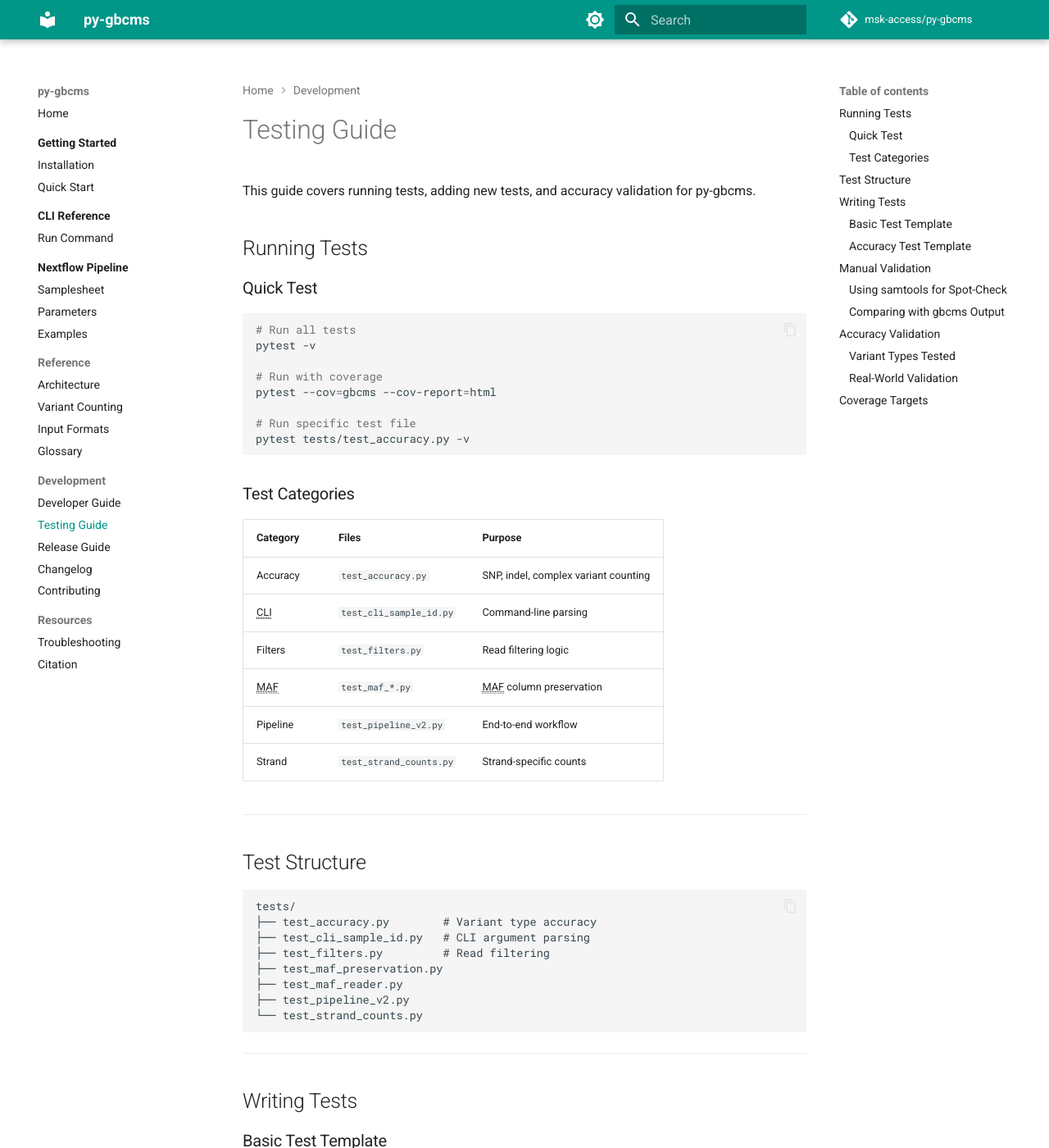
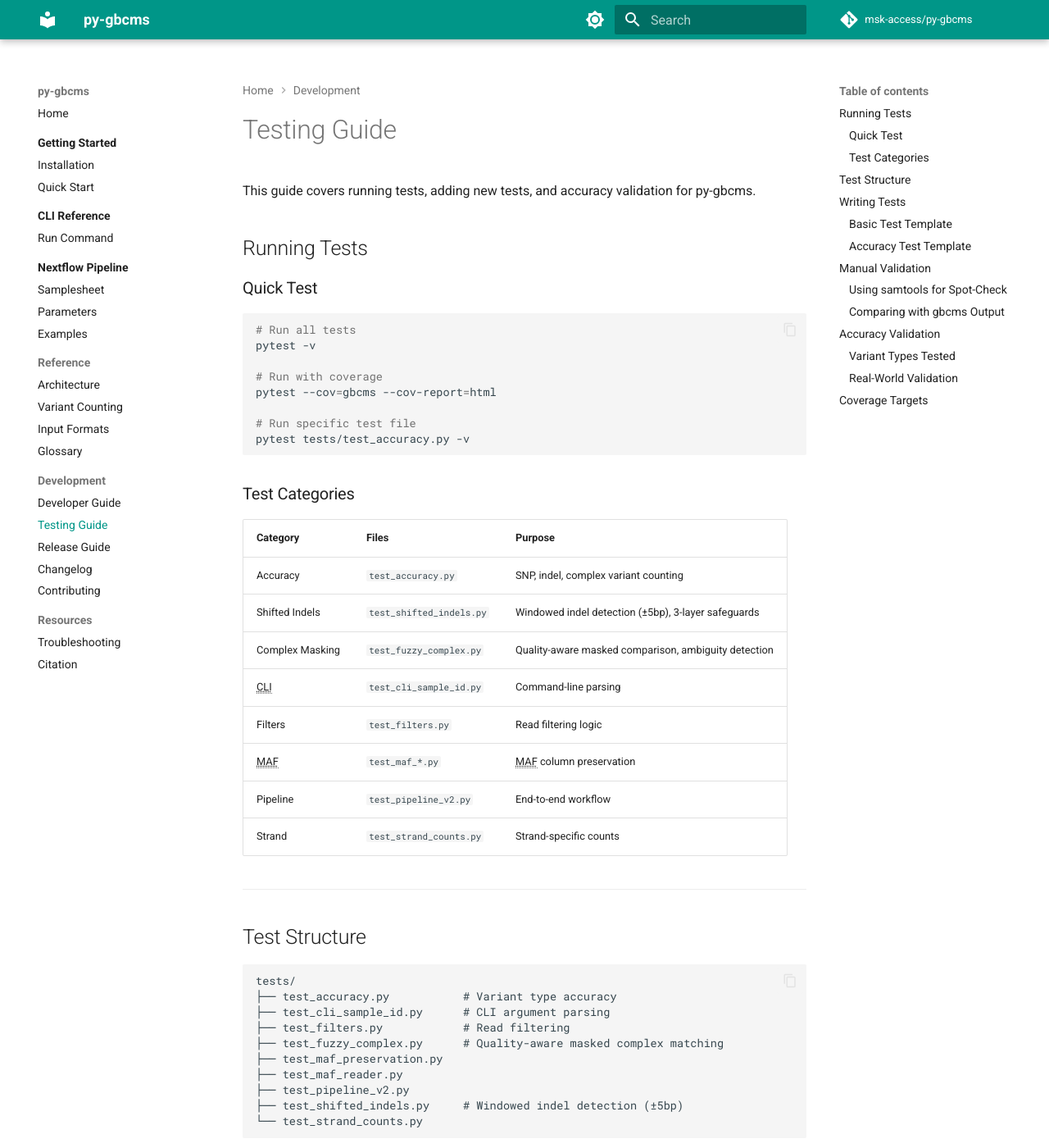
Before and after one commit to msk-access/py-gbcms, an MkDocs documentation site: the page built from docs/development/testing-guide.md, in a window 1280 px wide and 1400 px high. Shown: the whole window at 82% size. Built offline with MkDocs 1.6.1 and Material for MkDocs 9.7.7, drawn with Linux system fonts in a browser that asks for light colours; comment, search, counter and statistics services are not loaded; the version menu is left out; some of the changed text lies outside the part shown.

Commit message:
docs: add Phase 2a/2b test files to testing guide
Added test_shifted_indels.py (15 cases) and test_fuzzy_complex.py
(14 cases) to the test categories table, directory tree, and accuracy
validation section.

````diff
--- a/docs/development/testing-guide.md
+++ b/docs/development/testing-guide.md
@@ -22,6 +22,8 @@ pytest tests/test_accuracy.py -v
 | Category | Files | Purpose |
 |:---------|:------|:--------|
 | Accuracy | `test_accuracy.py` | SNP, indel, complex variant counting |
+| Shifted Indels | `test_shifted_indels.py` | Windowed indel detection (±5bp), 3-layer safeguards |
+| Complex Masking | `test_fuzzy_complex.py` | Quality-aware masked comparison, ambiguity detection |
 | CLI | `test_cli_sample_id.py` | Command-line parsing |
 | Filters | `test_filters.py` | Read filtering logic |
 | MAF | `test_maf_*.py` | MAF column preservation |
@@ -34,12 +36,14 @@ pytest tests/test_accuracy.py -v
 
 ```
 tests/
-├── test_accuracy.py        # Variant type accuracy
-├── test_cli_sample_id.py   # CLI argument parsing
-├── test_filters.py         # Read filtering
+├── test_accuracy.py           # Variant type accuracy
+├── test_cli_sample_id.py      # CLI argument parsing
+├── test_filters.py            # Read filtering
+├── test_fuzzy_complex.py      # Quality-aware masked complex matching
 ├── test_maf_preservation.py
 ├── test_maf_reader.py
 ├── test_pipeline_v2.py
+├── test_shifted_indels.py     # Windowed indel detection (±5bp)
 └── test_strand_counts.py
 ```
 
@@ -119,6 +123,8 @@ awk -F'\t' 'NR==2 {print "REF="$41, "ALT="$42}' output/*.maf
 | Deletion | `test_deletion_accuracy` | ✅ |
 | Complex | `test_complex_accuracy` | ✅ |
 | MNP | `test_mnp_accuracy` | ✅ |
+| Shifted Indels | `test_shifted_indels.py` (15 cases) | ✅ |
+| Complex Masking | `test_fuzzy_complex.py` (14 cases) | ✅ |
 
 ### Real-World Validation
 
````
